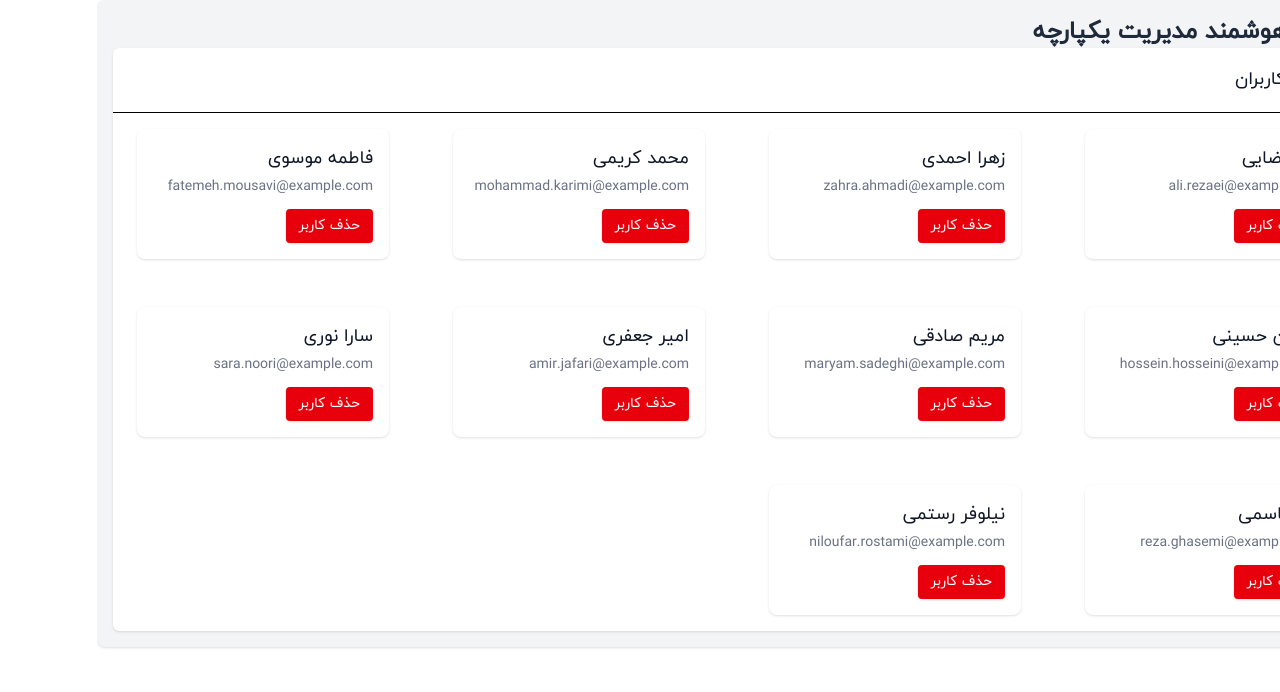
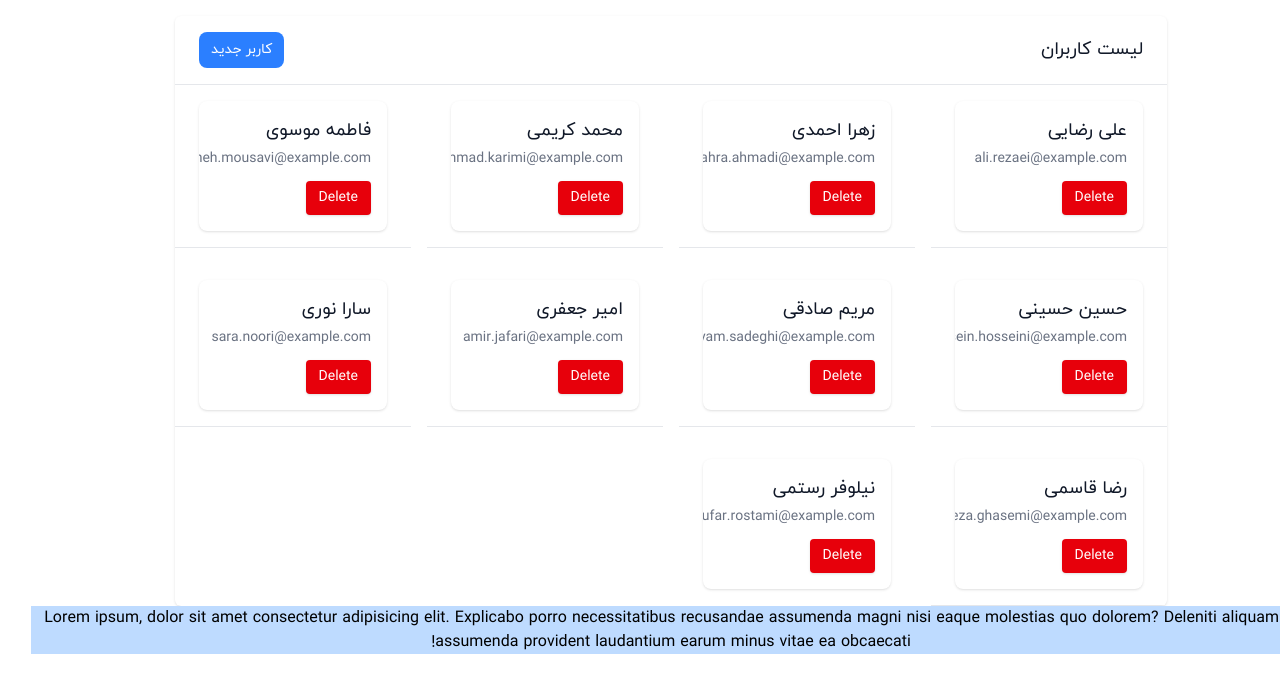
Before and after one commit to imamin1/next, a React (Vite) app: page /users in a window 1280 px wide. Shown: the top 692 px of the page. Built offline with nearby package versions, Linux system fonts and the light colour scheme.

Commit message:
#21 useParams

```diff
--- a/index.html
+++ b/index.html
@@ -8,6 +8,7 @@
   </head>
   <body dir="rtl">
     <div id="root"></div>
+    <div id="modal-root"></div>
     <script type="module" src="/src/main.jsx"></script>
   </body>
 </html>
--- /dev/null
+++ b/src/AddUserModal.jsx
@@ -0,0 +1,95 @@
+import { useContext, useState } from "react";
+import { UserContext } from "./UserContext";
+import { createPortal } from "react-dom";
+
+const AddUserModal = () => {
+  const { addUser } = useContext(UserContext);
+  const [open, setOpen] = useState(false);
+  const [form, setForm] = useState({ name: "", email: "", role: "کاربر" });
+
+  const handleSubmit = (e) => {
+    e.preventDefault();
+    if (!form.name || !form.email) return;
+
+    addUser({ ...form, id: Date.now() });
+    setForm({ name: "", email: "", role: "کاربر" });
+    setOpen(false);
+  };
+
+  const modalRoot =
+    typeof document !== "undefined" ? document.getElementById("modal-root") : null;
+
+  return (
+    <>
+      <button
+        onClick={() => setOpen(true)}
+        className="mx-6 my-4 px-3 py-2 rounded-lg bg-blue-500 hover:bg-blue-600 text-white text-sm"
+      >
+        کاربر جدید
+      </button>
+
+      {open &&
+        modalRoot &&
+        createPortal(
+          <div
+            className="fixed inset-0 z-50 flex items-center justify-center bg-black/50 p-4"
+            onClick={() => setOpen(false)}
+          >
+            <div
+              className="w-full max-w-sm rounded-xl bg-white p-6 shadow-xl"
+              onClick={(e) => e.stopPropagation()}
+            >
+              <h2 className="mb-4 text-lg font-semibold text-gray-900">
+                افزودن کاربر جدید
+              </h2>
+
+              <form onSubmit={handleSubmit} className="space-y-4">
+                <div>
+                  <label className="mb-1 block text-sm text-gray-600">نام</label>
+                  <input
+                    type="text"
+                    value={form.name}
+                    onChange={(e) => setForm({ ...form, name: e.target.value })}
+                    className="w-full rounded-lg border border-gray-300 px-3 py-2 text-sm focus:border-indigo-500 focus:outline-none"
+                    placeholder="مثلاً امین رضایی"
+                    required
+                  />
+                </div>
+
+                <div>
+                  <label className="mb-1 block text-sm text-gray-600">ایمیل</label>
+                  <input
+                    type="email"
+                    value={form.email}
+                    onChange={(e) => setForm({ ...form, email: e.target.value })}
+                    className="w-full rounded-lg border border-gray-300 px-3 py-2 text-sm focus:border-indigo-500 focus:outline-none"
+                    placeholder="name@example.com"
+                    required
+                  />
+                </div>
+
+                <div className="flex justify-end gap-2 pt-2">
+                  <button
+                    type="button"
+                    onClick={() => setOpen(false)}
+                    className="rounded-lg px-4 py-2 text-sm text-gray-600 hover:bg-gray-100"
+                  >
+                    انصراف
+                  </button>
+                  <button
+                    type="submit"
+                    className="rounded-lg bg-indigo-600 px-4 py-2 text-sm font-medium text-white hover:bg-indigo-700"
+                  >
+                    ذخیره
+                  </button>
+                </div>
+              </form>
+            </div>
+          </div>,
+          modalRoot
+        )}
+    </>
+  );
+};
+
+export default AddUserModal;
--- a/src/App.jsx
+++ b/src/App.jsx
@@ -1,12 +1,14 @@
+import UserContextProvider from "./UserContext";
 import UserList from "./UserList";
-const App = ()=> {
+
+function App() {
   return (
-    <div className="bg-gray-100 p-4 rounded-lg shadow">
-      <h1 className="text-2xl font-bold text-gray-800">
-        سامانه هوشمند مدیریت یکپارچه
-      </h1>
-      <UserList />
-    </div>
+    <UserContextProvider>
+      <div className="max-w-5xl mx-auto p-4 h-screen">
+        <UserList />
+        <div className="fixed left-0 right-0 botton-0 bg-blue-200 text-center">Lorem ipsum, dolor sit amet consectetur adipisicing elit. Explicabo porro necessitatibus recusandae assumenda magni nisi eaque molestias quo dolorem? Deleniti aliquam et assumenda provident laudantium earum minus vitae ea obcaecati!</div>
+      </div>
+    </UserContextProvider>
   );
 }
 
--- a/src/UserContext.jsx
+++ b/src/UserContext.jsx
@@ -1,7 +1,7 @@
 import { createContext, useState } from "react";
 
+export const UserContext = createContext();
 
-export const UserContext = createContext();
 const initialUsers = [
   { id: 1, name: "علی رضایی", email: "ali.rezaei@example.com" },
   { id: 2, name: "زهرا احمدی", email: "zahra.ahmadi@example.com" },
@@ -14,19 +14,23 @@ const initialUsers = [
   { id: 9, name: "رضا قاسمی", email: "reza.ghasemi@example.com" },
   { id: 10, name: "نیلوفر رستمی", email: "niloufar.rostami@example.com" },
 ];
+
 const UserContextProvider = ({ children }) => {
   const [users, setUsers] = useState(initialUsers);
 
   const deleteUser = (id) => {
-    setUsers(users.filter((user) => user.id !== id));
+    setUsers((prev) => prev.filter((user) => user.id !== id));
   };
-  const addUser = (user) => setUsers([...users, user]);
 
+  const addUser = (user) => {
+    setUsers((prev) => [...prev, user]);
+  };
 
-return (
-  <UserContext.Provider value={{ users, setUsers, deleteUser, addUser }}>
-    {children}
-  </UserContext.Provider>
-);
+  return (
+    <UserContext.Provider value={{ users, deleteUser, addUser }}>
+      {children}
+    </UserContext.Provider>
+  );
 };
+
 export default UserContextProvider;
--- a/src/UserItems.jsx
+++ b/src/UserItems.jsx
@@ -1,15 +1,17 @@
 import { useContext } from "react";
 import { UserContext } from "./UserContext";
 
-const UserItems = ({user}) => {
+const UserItem = ({user}) => {
     const {deleteUser} = useContext(UserContext)
-  return (
-    <div className="bg-white shadow overflow-hidden sm:rounded-lg p-4 ">
-      <h1 className="text-lg font-medium text-gray-900">{user.name}</h1>
-      <p className="mt-1 text-sm text-gray-500">{user.email}</p>
-      <button onClick={()=>deleteUser(user.id)} className="mt-3 inline-flex items-center px-3 py-2 border border-transparent text-sm leading-4 font-medium rounded shadow-sm text-white bg-red-600 hover:bg-red-700 focus:outline-none focus:ring-2 focus:ring-offset-2 focus:ring-red-500 ">حذف کاربر</button>
-    </div>
-  );
+    return (
+        <div className="bg-white shadow overflow-hidden sm:rounded-lg p-4">
+            <h1 className="text-lg font-medium text-gray-900">{user.name}</h1>
+            <p className="mt-1 text-sm text-gray-500">{user.email}</p>
+            <button className="mt-3 inline-flex items-center px-3 py-2 border border-transparent text-sm leading-4 font-medium rounded shadow-sm text-white bg-red-600 hover:bg-red-700 focus:outline-none focus:ring-2 focus:ring-offset-2 focus:ring-red-500" onClick={() => deleteUser(user.id)}>
+                Delete
+            </button>
+        </div>
+    );
 };
 
-export default UserItems;
+export default UserItem;
--- a/src/UserList.jsx
+++ b/src/UserList.jsx
@@ -1,17 +1,24 @@
 import { useContext } from "react";
 import UserItems from "./UserItems";
 import { UserContext } from "./UserContext";
+import AddUserModal from "./AddUserModal";
 
 const UserList = () => {
+  const { users } = useContext(UserContext);
 
-    const {users} = useContext(UserContext)
   return (
     <div className="bg-white shadow overflow-hidden sm:rounded-md">
-            <h1 className="px-4 py-5 sm:px-6 text-lg leading-6 font-medium text-gray-900">لیست کاربران</h1>
-            <ul className="border-t bordergray-200 divide-gray-299 grid grid-cols-1 gap-4 sm:grid-cols-3 lg:grid-cols-4">
-                {users.map((user)=>(
+      <div className="flex justify-between items-center">
+        <h1 className="px-4 py-5 sm:px-6 text-lg leading-6 font-medium text-gray-900">
+          لیست کاربران
+        </h1>
+        <AddUserModal />
+      </div>
+
+      <ul className="border-t border-gray-200 divide-y divide-gray-200 grid grid-cols-1 gap-4 sm:grid-cols-3 lg:grid-cols-4">
+        {users.map((user) => (
           <li key={user.id} className="px-4 py-4 sm:px-6">
-                        <UserItems user={user}/>
+            <UserItems user={user} />
           </li>
         ))}
       </ul>
--- a/src/main.jsx
+++ b/src/main.jsx
@@ -1,17 +1,10 @@
-import { StrictMode } from 'react'
-import { createRoot } from 'react-dom/client'
-import { BrowserRouter } from "react-router-dom";
+import { StrictMode } from "react";
+import { createRoot } from "react-dom/client";
+import "./index.css";
+import App from "./App.jsx";
 
-import './index.css'
-import App from './App.jsx'
-import UserContextProvider from './UserContext.jsx';
-
-createRoot(document.getElementById('root')).render(
+createRoot(document.getElementById("root")).render(
   <StrictMode>
-    <BrowserRouter>
-      <UserContextProvider>
-        <App />
-      </UserContextProvider>
-    </BrowserRouter>
-  </StrictMode>,
-)
+    <App />
+  </StrictMode>
+);
```
Lines whose indentation alone changed are shown as unchanged.
